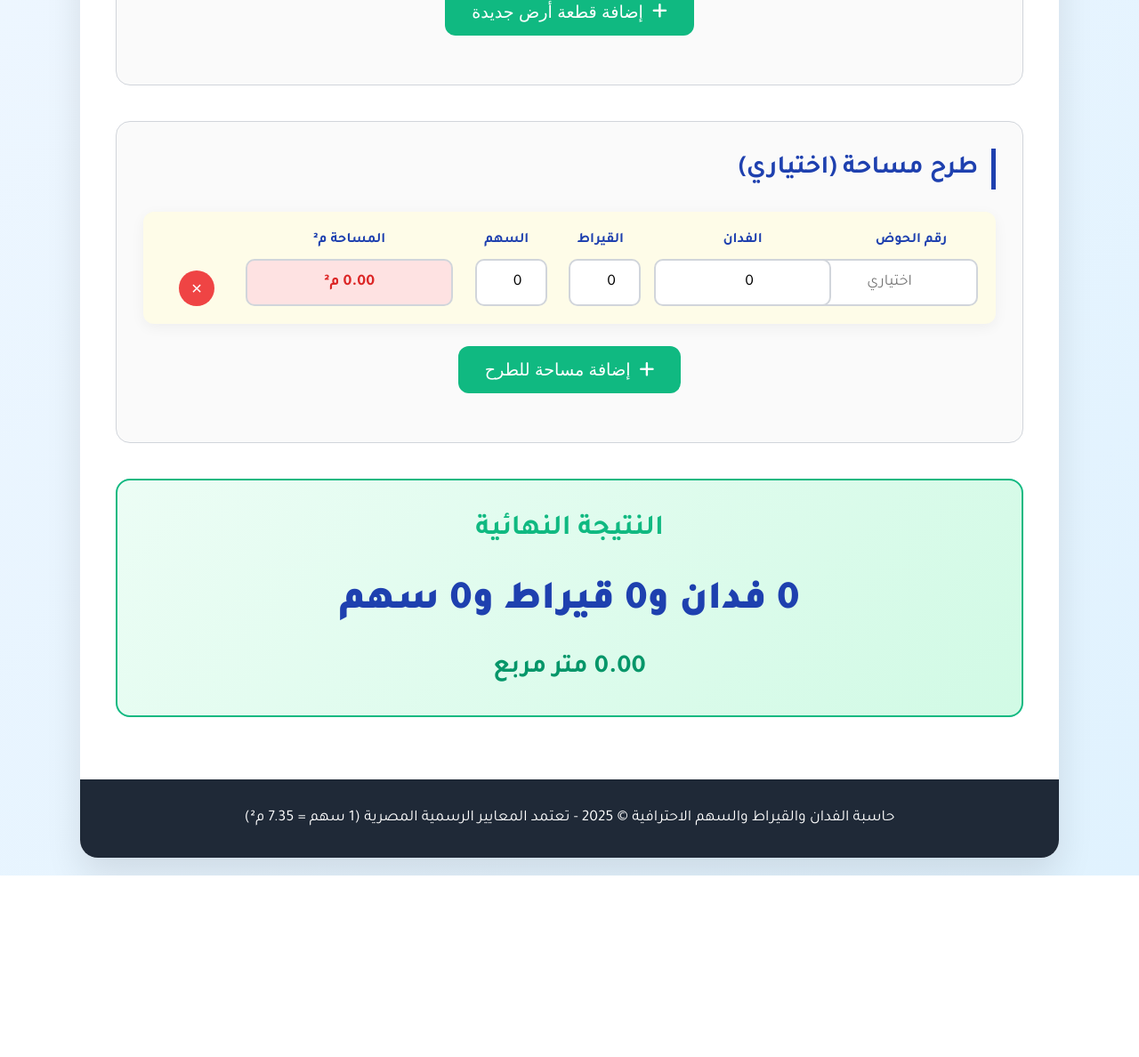
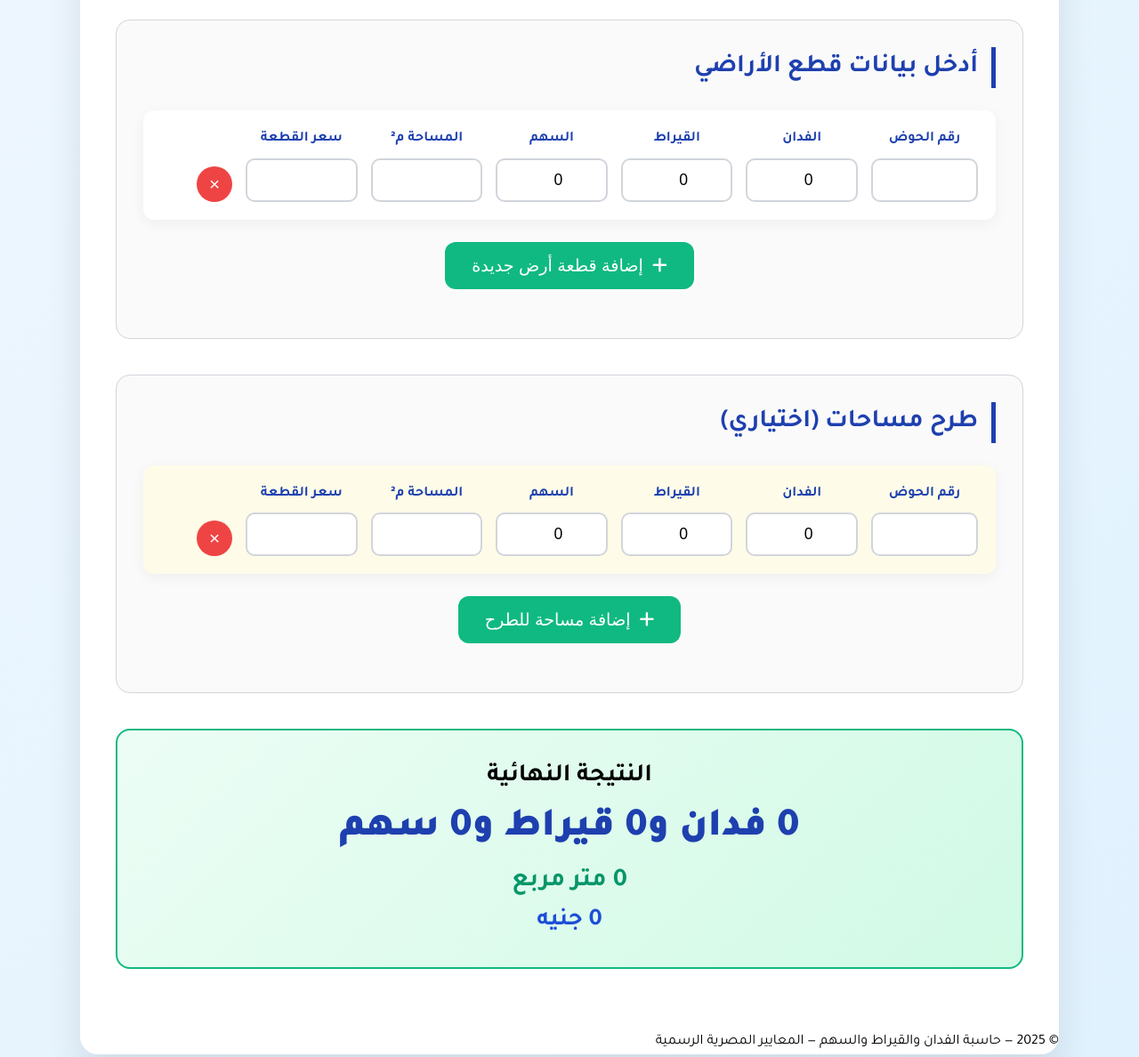
Before and after one commit to abukora/i3rat, a plain HTML site: page index.html in a window 1280 px wide. Shown: the part 502-1690 px from the top of the page at 89% size. Before the commit the page ends 1486 px from the top, so only its background shows below. Drawn offline with Linux system fonts and the light colour scheme.

Commit message:
Refactor index.html for better layout and functionality
Updated layout and styling for the land area calculator. Improved input handling and result display.

```diff
--- a/index.html
+++ b/index.html
@@ -6,6 +6,7 @@
 <title>حاسبة الفدان والقيراط والسهم – احترافية</title>
 <link href="https://fonts.googleapis.com/css2?family=Tajawal:wght@300;400;500;700;900&display=swap" rel="stylesheet">
 <link rel="stylesheet" href="https://cdnjs.cloudflare.com/ajax/libs/font-awesome/6.5.1/css/all.min.css">
+
 <style>
 :root {
     --primary: #1e40af;
@@ -70,7 +71,7 @@ h2 {
 }
 .plot-row {
     display: grid;
-    grid-template-columns: 150px 1fr 1fr 1fr 1fr 80px;
+    grid-template-columns: 120px 1fr 1fr 1fr 1fr 1fr 80px;
     gap: 15px;
     align-items: end;
     padding: 20px;
@@ -89,18 +90,17 @@ h2 {
     text-align: center;
     margin-bottom: 8px;
 }
-input, select {
-    padding: 14px;
+input {
+    padding: 12px;
     border: 2px solid var(--border);
     border-radius: 10px;
     font-size: 1.1rem;
     text-align: center;
-    transition: all 0.3s;
-    font-family: 'Tajawal', sans-serif;
+    width: 100%;
+    box-sizing: border-box;
 }
-input:focus, select:focus {
-    outline: none;
-    border-color: var(--primary);
+input:focus {
+    border-color: var(--primary) !important;
     box-shadow: 0 0 0 4px rgba(59,130,246,0.2);
 }
 .remove-btn {
@@ -112,10 +112,6 @@ input:focus, select:focus {
     border-radius: 50%;
     cursor: pointer;
     font-size: 1.3rem;
-    display: flex;
-    align-items: center;
-    justify-content: center;
-    margin: auto;
 }
 .add-plot-btn {
     background: var(--success);
@@ -129,11 +125,6 @@ input:focus, select:focus {
     align-items: center;
     gap: 10px;
     margin: 25px auto;
-    transition: all 0.3s;
-}
-.add-plot-btn:hover {
-    background: #059669;
-    transform: translateY(-2px);
 }
 .result-box {
     background: linear-gradient(135deg, #ecfdf5, #d1fae5);
@@ -144,232 +135,158 @@ input:focus, select:focus {
     margin: 30px 0;
     font-size: 1.5rem;
 }
-.result-box h3 {
-    color: var(--success);
-    margin-bottom: 20px;
-    font-size: 2rem;
-}
-.final-result {
-    font-size: 2.8rem;
-    font-weight: 900;
-    color: var(--primary);
-    margin: 15px 0;
-}
-.meters {
-    font-size: 1.8rem;
-    color: #059669;
-    font-weight: bold;
-}
-footer {
-    text-align: center;
-    padding: 30px;
-    background: #1f2937;
-    color: white;
-    font-size: 1.1rem;
-}
-@media (max-width: 992px) {
-    .plot-row { grid-template-columns: 1fr; }
-    header h1 { font-size: 2.2rem; }
+.final-result { font-size: 2.8rem; font-weight: 900; color: var(--primary); }
+.meters { font-size: 1.8rem; color: #059669; font-weight: bold; }
+.price-output { font-size: 1.7rem; color: #1d4ed8; font-weight: bold; }
+
+@media print {
+    button, .add-plot-btn, .remove-btn { display: none !important; }
+    body { background: white !important; padding: 0 !important; margin: 0 !important; }
+    .container { box-shadow: none !important; border-radius: 0 !important; width:100%; margin:0; padding:0; }
+    header { background:white !important; color:black !important; border-bottom:2px solid #000; padding:12px !important; }
+    h1 { font-size: 22px !important; } header p { font-size: 16px !important; }
+    .main-content { padding:10px 20px !important; }
+    .section { background:white !important; border:1px solid #ccc !important; padding:15px !important; margin-bottom:20px; page-break-inside:avoid; }
+    .plot-row { background:white !important; border:1px solid #bbb !important; padding:10px !important; gap:10px !important; grid-template-columns: 1fr 1fr 1fr 1fr 1fr 1fr !important; }
+    input { border:1px solid #444 !important; font-size:13px !important; padding:6px !important; background:#fafafa !important; }
+    .result-box { background:white !important; border:2px solid black !important; padding:20px !important; }
+    footer { display:none !important; }
+    @page { size:A4; margin:1.4cm; }
 }
 </style>
 </head>
 <body>
 <div class="container">
+
 <header>
 <h1>حاسبة الفدان والقيراط والسهم</h1>
-    <p>أداة احترافية لحساب مساحات الأراضي الزراعية بدقة متناهية</p>
+<p>تطبيق احترافي لحساب المساحات والأسعار طبقًا للمعايير المصرية</p>
 </header>
 
 <div class="main-content">
+
+<button onclick="window.print()" style="background:#1e40af;color:white;padding:12px 25px;border:none;border-radius:10px;font-size:1.2rem;cursor:pointer;margin-bottom:20px;">
+<i class="fas fa-print"></i> طباعة PDF
+</button>
+
+<div class="section">
+<h2>سعر الفدان</h2>
+<input type="number" id="feddan-price" placeholder="أدخل سعر الفدان بالجنيه" oninput="calculateTotal()">
+</div>
 
 <div class="section">
 <h2>أدخل بيانات قطع الأراضي</h2>
 <div id="plots-container" class="plots-container">
 <div class="plot-row">
-            <div>
-                <div class="plot-header">رقم الحوض</div>
-                <input type="text" class="basin" placeholder="مثل: 15/أ">
-            </div>
-            <div>
-                <div class="plot-header">الفدان</div>
-                <input type="number" class="feddan" min="0" value="0">
-            </div>
-            <div>
-                <div class="plot-header">القيراط</div>
-                <input type="number" class="qirat" min="0" max="23" value="0">
-            </div>
-            <div>
-                <div class="plot-header">السهم</div>
-                <input type="number" class="sahm" min="0" max="23" value="0">
-            </div>
-            <div>
-                <div class="plot-header">المساحة م²</div>
-                <input type="text" class="area-m2" readonly style="background:#f0fdf4; color:#059669; font-weight:bold;">
-            </div>
-            <div>
-                <button class="remove-btn" onclick="removePlot(this)">×</button>
+  <div><div class="plot-header">رقم الحوض</div><input type="text" class="basin"></div>
+  <div><div class="plot-header">الفدان</div><input type="number" class="feddan" value="0"></div>
+  <div><div class="plot-header">القيراط</div><input type="number" class="qirat" value="0"></div>
+  <div><div class="plot-header">السهم</div><input type="number" class="sahm" value="0"></div>
+  <div><div class="plot-header">المساحة م²</div><input type="text" class="area-m2" readonly></div>
+  <div><div class="plot-header">سعر القطعة</div><input type="text" class="area-price" readonly></div>
+  <div><button class="remove-btn" onclick="removePlot(this)">×</button></div>
 </div>
 </div>
-    </div>
-
-    <button class="add-plot-btn" onclick="addPlot()">
-        <i class="fas fa-plus"></i>
-        إضافة قطعة أرض جديدة
-    </button>
+<button class="add-plot-btn" onclick="addPlot()"><i class="fas fa-plus"></i> إضافة قطعة أرض جديدة</button>
 </div>
 
 <div class="section">
-    <h2>طرح مساحة (اختياري)</h2>
+<h2>طرح مساحات (اختياري)</h2>
 <div id="subtract-container" class="plots-container">
-        <div class="plot-row" style="grid-template-columns: 150px 1fr 1fr 1fr 1fr 80px; background:#fefce8;">
-            <div>
-                <div class="plot-header">رقم الحوض</div>
-                <input type="text" class="sub-basin" placeholder="اختياري">
-            </div>
-            <div>
-                <div class="plot-header">الفدان</div>
-                <input type="number" class="sub-feddan" min="0" value="0">
-            </div>
-            <div>
-                <div class="plot-header">القيراط</div>
-                <input type="number" class="sub-qirat" min="0" max="23" value="0">
-            </div>
-            <div>
-                <div class="plot-header">السهم</div>
-                <input type="number" class="sub-sahm" min="0" max="23" value="0">
-            </div>
-            <div>
-                <div class="plot-header">المساحة م²</div>
-                <input type="text" class="sub-area-m2" readonly style="background:#fee2e2; color:#dc2626; font-weight:bold;">
-            </div>
-            <div>
-                <button class="remove-btn" onclick="removeSubPlot(this)">×</button>
+<div class="plot-row" style="background:#fefce8;">
+  <div><div class="plot-header">رقم الحوض</div><input type="text" class="sub-basin"></div>
+  <div><div class="plot-header">الفدان</div><input type="number" class="sub-feddan" value="0"></div>
+  <div><div class="plot-header">القيراط</div><input type="number" class="sub-qirat" value="0"></div>
+  <div><div class="plot-header">السهم</div><input type="number" class="sub-sahm" value="0"></div>
+  <div><div class="plot-header">المساحة م²</div><input type="text" class="sub-area-m2" readonly></div>
+  <div><div class="plot-header">سعر القطعة</div><input type="text" class="sub-area-price" readonly></div>
+  <div><button class="remove-btn" onclick="removeSubPlot(this)">×</button></div>
 </div>
 </div>
-    </div>
-    <button class="add-plot-btn" onclick="addSubPlot()">
-        <i class="fas fa-plus"></i>
-        إضافة مساحة للطرح
-    </button>
+<button class="add-plot-btn" onclick="addSubPlot()"><i class="fas fa-plus"></i> إضافة مساحة للطرح</button>
 </div>
 
 <div class="result-box">
 <h3>النتيجة النهائية</h3>
 <div class="final-result" id="final-result">0 فدان و0 قيراط و0 سهم</div>
-    <div class="meters" id="total-meters">0.00 متر مربع</div>
+<div class="meters" id="total-meters">0 متر مربع</div>
+<div class="price-output" id="total-price">0 جنيه</div>
 </div>
 
 </div>
+
 <footer>
-    حاسبة الفدان والقيراط والسهم الاحترافية © 2025 - تعتمد المعايير الرسمية المصرية (1 سهم = 7.35 م²)
+© 2025 — حاسبة الفدان والقيراط والسهم — المعايير المصرية الرسمية
 </footer>
+
 </div>
 
 <script>
 const SHARE_SQM = 7.35;
 
 function addPlot() {
-    const container = document.getElementById('plots-container');
     const row = document.createElement('div');
-    row.className = 'plot-row';
+    row.className = "plot-row";
     row.innerHTML = `
-        <div><div class="plot-header">رقم الحوض</div><input type="text" class="basin" placeholder="مثل: 15/أ"></div>
-        <div><div class="plot-header">الفدان</div><input type="number" class="feddan" min="0" value="0"></div>
-        <div><div class="plot-header">القيراط</div><input type="number" class="qirat" min="0" max="23" value="0"></div>
-        <div><div class="plot-header">السهم</div><input type="number" class="sahm" min="0" max="23" value="0"></div>
-        <div><div class="plot-header">المساحة م²</div><input type="text" class="area-m2" readonly style="background:#f0fdf4; color:#059669; font-weight:bold;"></div>
+    <div><div class="plot-header">رقم الحوض</div><input type="text" class="basin"></div>
+    <div><div class="plot-header">الفدان</div><input type="number" class="feddan" value="0"></div>
+    <div><div class="plot-header">القيراط</div><input type="number" class="qirat" value="0"></div>
+    <div><div class="plot-header">السهم</div><input type="number" class="sahm" value="0"></div>
+    <div><div class="plot-header">المساحة م²</div><input type="text" class="area-m2" readonly></div>
+    <div><div class="plot-header">سعر القطعة</div><input type="text" class="area-price" readonly></div>
     <div><button class="remove-btn" onclick="removePlot(this)">×</button></div>`;
-    container.appendChild(row);
-    attachInputEvents(row, false);
-}
-
-function removePlot(btn) {
-    if (document.querySelectorAll('.plot-row').length > 1) {
-        btn.closest('.plot-row').remove();
-        calculateTotal();
-    }
+    document.getElementById("plots-container").appendChild(row);
+    attachEvents(row,false);
 }
 
 function addSubPlot() {
-    const container = document.getElementById('subtract-container');
     const row = document.createElement('div');
-    row.className = 'plot-row';
-    row.style.background = "#fefce8";
+    row.className = "plot-row"; row.style.background="#fefce8";
     row.innerHTML = `
-        <div><div class="plot-header">رقم الحوض</div><input type="text" class="sub-basin" placeholder="اختياري"></div>
-        <div><div class="plot-header">الفدان</div><input type="number" class="sub-feddan" min="0" value="0"></div>
-        <div><div class="plot-header">القيراط</div><input type="number" class="sub-qirat" min="0" max="23" value="0"></div>
-        <div><div class="plot-header">السهم</div><input type="number" class="sub-sahm" min="0" max="23" value="0"></div>
-        <div><div class="plot-header">المساحة م²</div><input type="text" class="sub-area-m2" readonly style="background:#fee2e2; color:#dc2626; font-weight:bold;"></div>
+    <div><div class="plot-header">رقم الحوض</div><input type="text" class="sub-basin"></div>
+    <div><div class="plot-header">الفدان</div><input type="number" class="sub-feddan" value="0"></div>
+    <div><div class="plot-header">القيراط</div><input type="number" class="sub-qirat" value="0"></div>
+    <div><div class="plot-header">السهم</div><input type="number" class="sub-sahm" value="0"></div>
+    <div><div class="plot-header">المساحة م²</div><input type="text" class="sub-area-m2" readonly></div>
+    <div><div class="plot-header">سعر القطعة</div><input type="text" class="sub-area-price" readonly></div>
     <div><button class="remove-btn" onclick="removeSubPlot(this)">×</button></div>`;
-    container.appendChild(row);
-    attachInputEvents(row, true);
+    document.getElementById("subtract-container").appendChild(row);
+    attachEvents(row,true);
 }
 
-function removeSubPlot(btn) {
-    if (document.querySelectorAll('#subtract-container .plot-row').length > 1) {
-        btn.closest('.plot-row').remove();
-        calculateTotal();
-    }
+function removePlot(btn){ if(document.querySelectorAll("#plots-container .plot-row").length>1){ btn.closest(".plot-row").remove(); calculateTotal(); } }
+function removeSubPlot(btn){ if(document.querySelectorAll("#subtract-container .plot-row").length>1){ btn.closest(".plot-row").remove(); calculateTotal(); } }
+
+function attachEvents(row,sub){
+    row.querySelectorAll("input[type='number']").forEach(i=>{ i.addEventListener("input",()=>{ updateRow(row,sub); calculateTotal(); }); });
 }
 
-function attachInputEvents(row, isSubtract) {
-    const inputs = row.querySelectorAll('input[type="number"]');
-    inputs.forEach(input => {
-        input.addEventListener('input', () => {
-            updateRowArea(row, isSubtract);
-            calculateTotal();
-        });
-    });
+function updateRow(row,sub){
+    const f = +row.querySelector(sub ? ".sub-feddan" : ".feddan").value || 0;
+    const q = +row.querySelector(sub ? ".sub-qirat" : ".qirat").value || 0;
+    const s = +row.querySelector(sub ? ".sub-sahm" : ".sahm").value || 0;
+    const shares = f*576 + q*24 + s;
+    const meters = shares*SHARE_SQM;
+    row.querySelector(sub?".sub-area-m2":".area-m2").value = meters.toFixed(2).replace(/\B(?=(\d{3})+(?!\d))/g,",")+" م²";
+    const fPrice = +document.getElementById("feddan-price").value || 0;
+    const price = shares * (fPrice/576);
+    row.querySelector(sub?".sub-area-price":".area-price").value = price.toFixed(2).replace(/\B(?=(\d{3})+(?!\d))/g,",")+" ج.م";
 }
 
-function updateRowArea(row, isSubtract) {
-    const f = parseInt(row.querySelector(isSubtract ? '.sub-feddan' : '.feddan')?.value) || 0;
-    const q = parseInt(row.querySelector(isSubtract ? '.sub-qirat' : '.qirat')?.value) || 0;
-    const s = parseInt(row.querySelector(isSubtract ? '.sub-sahm' : '.sahm')?.value) || 0;
-    const totalShares = f * 576 + q * 24 + s;
-    const meters = (totalShares * SHARE_SQM).toFixed(2);
-    row.querySelector(isSubtract ? '.sub-area-m2' : '.area-m2').value = meters.replace(/\B(?=(\d{3})+(?!\d))/g, ",") + " م²";
+function calculateTotal(){
+    let shares = 0;
+    document.querySelectorAll("#plots-container .plot-row").forEach(row=>{ const f=+row.querySelector(".feddan").value||0; const q=+row.querySelector(".qirat").value||0; const s=+row.querySelector(".sahm").value||0; shares += f*576+q*24+s; updateRow(row,false); });
+    document.querySelectorAll("#subtract-container .plot-row").forEach(row=>{ const f=+row.querySelector(".sub-feddan").value||0; const q=+row.querySelector(".sub-qirat").value||0; const s=+row.querySelector(".sub-sahm").value||0; shares -= (f*576+q*24+s); updateRow(row,true); });
+    shares = Math.max(0,shares);
+    const f=Math.floor(shares/576); const rem=shares%576; const q=Math.floor(rem/24); const s=rem%24;
+    document.getElementById("final-result").textContent=`${f} فدان و${q} قيراط و${s} سهم`;
+    document.getElementById("total-meters").textContent=(shares*SHARE_SQM).toFixed(2).replace(/\B(?=(\d{3})+(?!\d))/g,",")+" متر مربع";
+    const fPrice=+document.getElementById("feddan-price").value||0;
+    const totalPrice=shares*(fPrice/576);
+    document.getElementById("total-price").textContent=totalPrice.toFixed(2).replace(/\B(?=(\d{3})+(?!\d))/g,",")+" جنيه";
 }
 
-function calculateTotal() {
-    let totalShares = 0;
-
-    // جمع كل قطع الأراضي
-    document.querySelectorAll('#plots-container .plot-row').forEach(row => {
-        const f = parseInt(row.querySelector('.feddan').value) || 0;
-        const q = parseInt(row.querySelector('.qirat').value) || 0;
-        const s = parseInt(row.querySelector('.sahm').value) || 0;
-        totalShares += f*576 + q*24 + s;
-        updateRowArea(row, false);
-    });
-
-    // طرح المساحات الاختيارية
-    document.querySelectorAll('#subtract-container .plot-row').forEach(row => {
-        const f = parseInt(row.querySelector('.sub-feddan').value) || 0;
-        const q = parseInt(row.querySelector('.sub-qirat').value) || 0;
-        const s = parseInt(row.querySelector('.sub-sahm').value) || 0;
-        totalShares -= f*576 + q*24 + s;
-        totalShares = Math.max(0, totalShares);
-        updateRowArea(row, true);
-    });
-
-    // تحويل الأسهم إلى فدان/قيراط/سهم
-    const feddan = Math.floor(totalShares / 576);
-    const remAfterFeddan = totalShares % 576;
-    const qirat = Math.floor(remAfterFeddan / 24);
-    const sahm = remAfterFeddan % 24;
-
-    document.getElementById('final-result').textContent = `${feddan} فدان و${qirat} قيراط و${sahm} سهم`;
-    document.getElementById('total-meters').textContent = (totalShares * SHARE_SQM).toFixed(2).replace(/\B(?=(\d{3})+(?!\d))/g, ",") + " متر مربع";
-}
-
-// تهيئة الأحداث عند تحميل الصفحة
-document.addEventListener('DOMContentLoaded', () => {
-    document.querySelectorAll('.plot-row').forEach(row => attachInputEvents(row, false));
-    document.querySelectorAll('#subtract-container .plot-row').forEach(row => attachInputEvents(row, true));
-    calculateTotal();
-});
+document.addEventListener("DOMContentLoaded",()=>{ document.querySelectorAll("#plots-container .plot-row").forEach(r=>attachEvents(r,false)); document.querySelectorAll("#subtract-container .plot-row").forEach(r=>attachEvents(r,true)); });
 </script>
 </body>
 </html>
```
Lines whose indentation alone changed are shown as unchanged.
